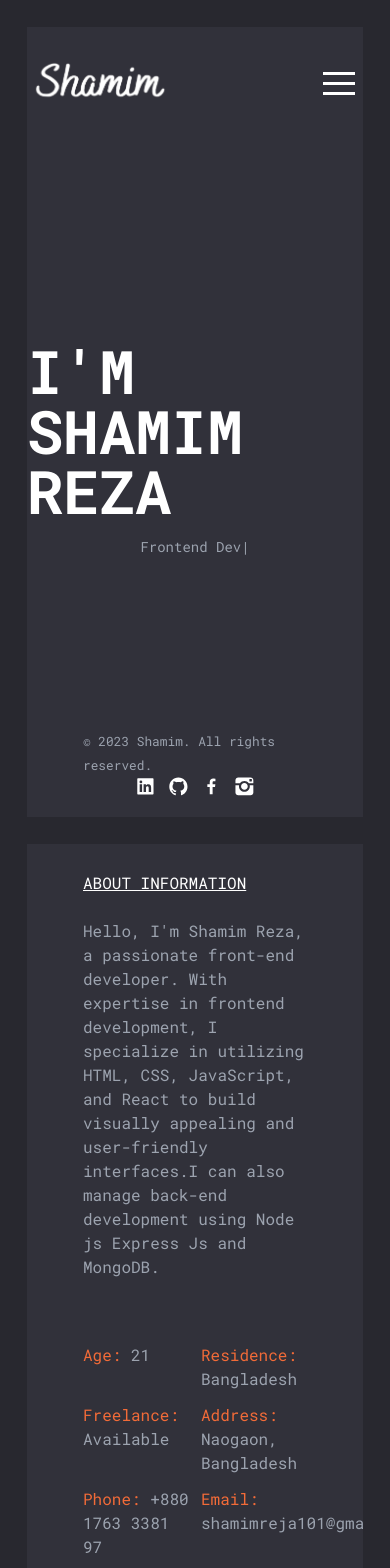
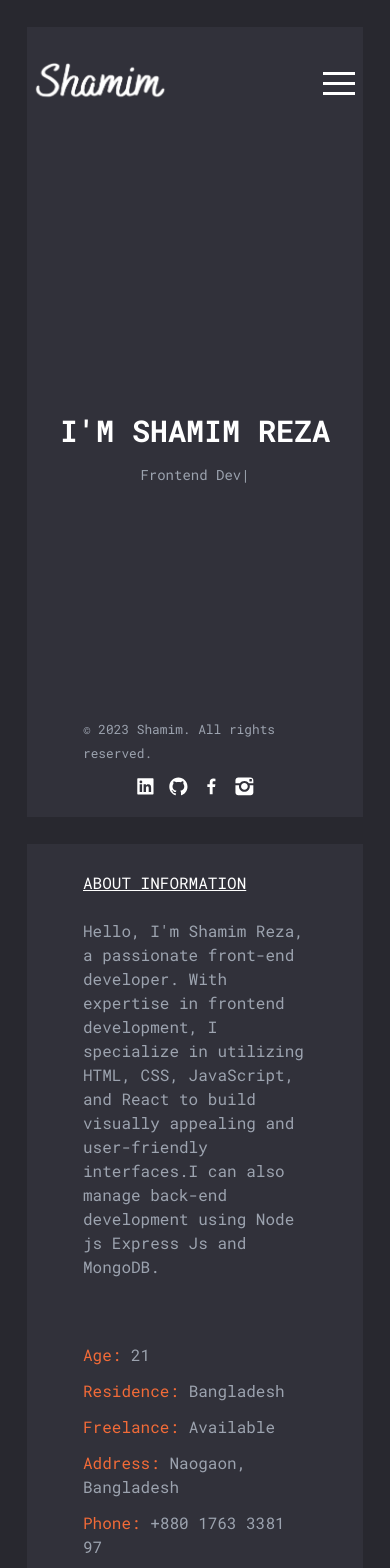
Before and after one commit to shamim26/Personal-portfolio, a React (Vite) app: page / in a window 390 px wide. Shown: the top 1568 px of the page. Built offline with nearby package versions, Linux system fonts and the light colour scheme.

Commit message:
responsive fixed

```diff
--- a/src/components/About.jsx
+++ b/src/components/About.jsx
@@ -11,7 +11,7 @@ const About = ({ aboutRef }) => {
         interfaces.I can also manage back-end development using Node js Express
         Js and MongoDB.
       </p>
-      <div className="grid grid-cols-2 md:grid-cols-3 gap-3 mt-16">
+      <div className="grid grid-cols-1 md:grid-cols-2 lg:grid-cols-3 gap-3 mt-16">
         <p className="text-custom3">
           Age: <span className="text-gray-400">21</span>
         </p>
--- a/src/components/Footer.jsx
+++ b/src/components/Footer.jsx
@@ -1,8 +1,10 @@
 const Footer = () => {
   return (
-    <div className="flex flex-col md:flex-row items-center justify-between border-b-[1.7rem] border-l-[1.7rem] border-r-[1.7rem] border-custom2 bg-custom1 fixed left-0 right-0 bottom-0  px-14 py-5">
+    <div className="flex flex-col md:flex-row items-center justify-between gap-3 md:gap-0 border-b-[1.7rem] border-l-[1.7rem] border-r-[1.7rem] border-custom2 bg-custom1 fixed left-0 right-0 bottom-0 px-14 py-5">
       <div>
-        <small className="text-gray-400">© 2023 Shamim. All rights reserved.</small>
+        <small className="text-gray-400">
+          © 2023 Shamim. All rights reserved.
+        </small>
       </div>
       <div className="flex items-center gap-3">
         <a
--- a/src/components/Home.jsx
+++ b/src/components/Home.jsx
@@ -5,7 +5,7 @@ import { TypeAnimation } from "react-type-animation";
 const Home = ({homeRef}) => {
   return (
     <div ref={homeRef} className="flex flex-col justify-center h-screen items-center">
-      <h1 className="uppercase text-6xl font-bold mb-4">I'm Shamim reza</h1>
+      <h1 className="uppercase text-3xl md:text-6xl font-bold mb-4">I'm Shamim reza</h1>
       <TypeAnimation
         sequence={["Frontend Developer.", 1000, "MERN stack developer.", 1000]}
         wrapper="span"
--- a/src/components/Projects.jsx
+++ b/src/components/Projects.jsx
@@ -9,7 +9,7 @@ const Projects = ({ projectRef }) => {
       <div className="grid grid-cols-1 md:grid-cols-2 lg:grid-cols-3 gap-10">
         <div className="group relative flex flex-col transition-all ease-in-out duration-300">
           <img className="object-cover h-[310px]" src={photo1} alt="" />
-          <div className="absolute top-12 left-7 flex justify-center items-center opacity-0 group-hover:opacity-100 bg-custom3 h-[13rem] w-[15rem] transition-all ease-in-out duration-300">
+          <div className="absolute top-12 left-7 flex justify-center items-center opacity-0 group-hover:opacity-100 bg-custom3 h-[13rem] w-[10rem] lg:w-[15rem] transition-all ease-in-out duration-300">
             <a href="https://camp-dojo-9b584.web.app/" target="_blank">
               <svg
                 viewBox="0 0 320 512"
@@ -42,7 +42,7 @@ const Projects = ({ projectRef }) => {
         </div>
         <div className="group relative flex flex-col transition-all ease-in-out duration-300">
           <img className="object-cover h-[310px]" src={photo2} alt="" />
-          <div className="absolute top-12 left-7 flex justify-center items-center opacity-0 group-hover:opacity-100 bg-custom3 h-[13rem] w-[15rem] transition-all ease-in-out duration-300">
+          <div className="absolute top-12 left-7 flex justify-center items-center opacity-0 group-hover:opacity-100 bg-custom3 h-[13rem] w-[10rem] lg:w-[15rem] transition-all ease-in-out duration-300">
             <a href="https://pixel-pals-18200.web.app/" target="_blank">
               <svg
                 viewBox="0 0 320 512"
@@ -75,7 +75,7 @@ const Projects = ({ projectRef }) => {
         </div>
         <div className="group relative flex flex-col transition-all ease-in-out duration-300">
           <img className="object-cover h-[310px]" src={photo3} alt="" />
-          <div className="absolute top-12 left-7 flex justify-center items-center opacity-0 group-hover:opacity-100 bg-custom3 h-[13rem] w-[15rem] transition-all ease-in-out duration-300">
+          <div className="absolute top-12 left-7 flex justify-center items-center opacity-0 group-hover:opacity-100 bg-custom3 h-[13rem] w-[10rem] lg:w-[15rem] transition-all ease-in-out duration-300">
             <a href="https://spice-safari.web.app/" target="_blank">
               <svg
                 viewBox="0 0 320 512"
```
